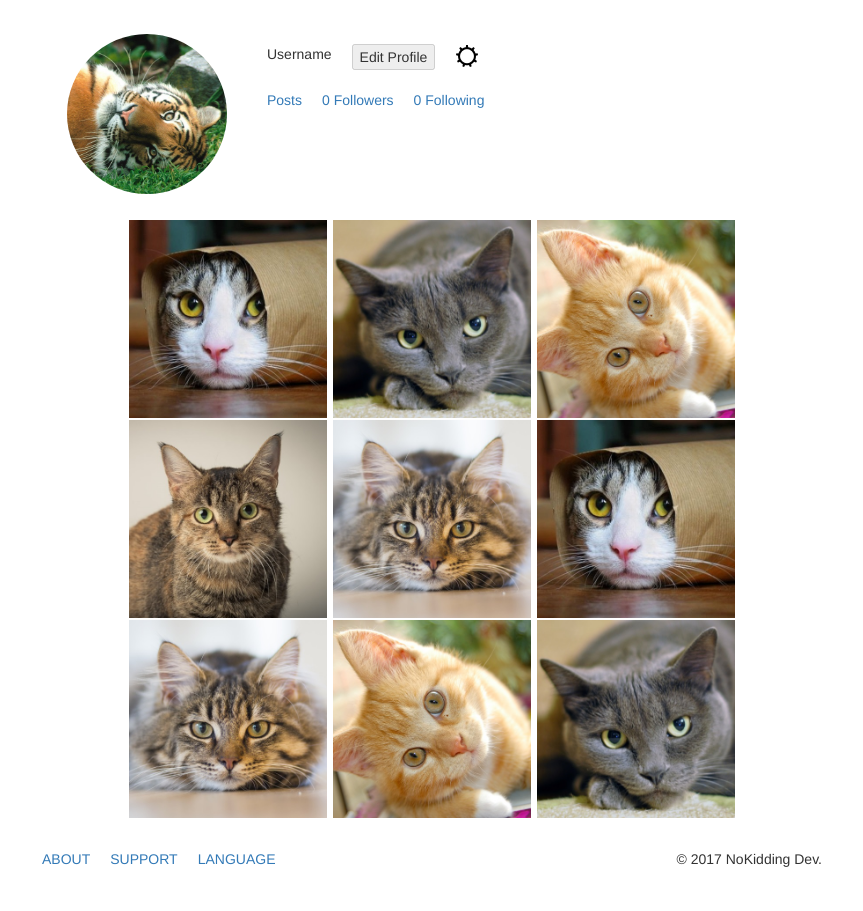
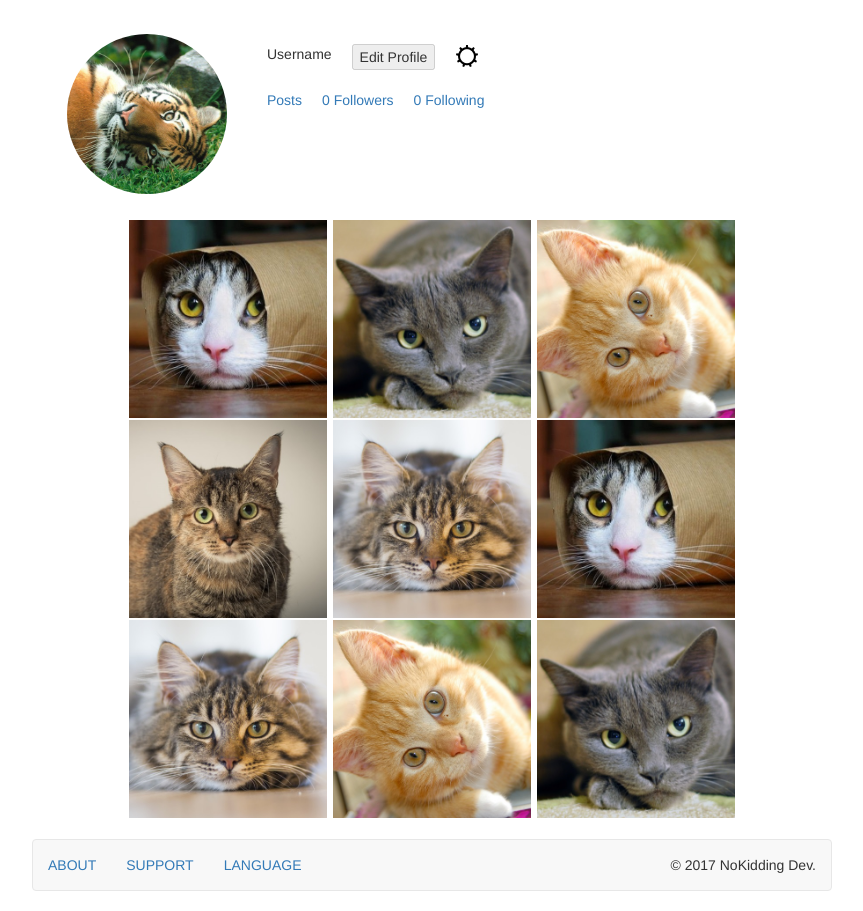
Before and after one commit to Sergio9145/WebDesign, a website: page client/index.html in a window 1280 px wide. Shown: the part 93-1004 px from the top of the page, without its empty margins (208-1071 px from the left). Before the commit the page ends 972 px from the top, so only its background shows below. Drawn offline with nearby package versions, Linux system fonts and the light colour scheme.

Commit message:
Added bootstrap footer (in separate file)

```diff
--- a/client/css/main_page.css
+++ b/client/css/main_page.css
@@ -103,5 +103,5 @@ li {
 }
 
 .footer_item {
-    padding: 10px;
+    padding: 15px;
 }
--- a/client/footer.html
+++ b/client/footer.html
@@ -0,0 +1,8 @@
+<footer>
+    <nav class="navbar navbar-default">
+        <div class="footer_item" style="float: left;"><a href="">ABOUT</a></div>
+        <div class="footer_item" style="float: left;"><a href="">SUPPORT</a></div>
+        <div class="footer_item" style="float: left;"><a href="">LANGUAGE</a></div>
+        <div class="footer_item" style="float: right;">&copy; 2017 NoKidding Dev.</div>
+    </nav>
+</footer>
--- a/client/index.html
+++ b/client/index.html
@@ -21,11 +21,13 @@ All copyrights reserved. -->
     <script src="https://ajax.googleapis.com/ajax/libs/jquery/3.2.1/jquery.min.js"></script>
     <script src="https://maxcdn.bootstrapcdn.com/bootstrap/3.3.7/js/bootstrap.min.js"></script>
     <script>$(function(){$("#headerContent").load("header.html");});</script>
+    <script>$(function(){$("#footerContent").load("footer.html");});</script>
 </head>
 
-<body><center>
+<body>
     <div id="headerContent"></div>
 
+    <center>
     <div id="Main">
         <div id="User">
             <div style="float: left; padding: 15px;">
@@ -63,13 +65,9 @@ All copyrights reserved. -->
             </div>
         </div>
     </div> <!-- Main-->
+    </center>
 
-    <footer>
-        <div class="footer_item" style="float: left;"><a href="">ABOUT</a></div>
-        <div class="footer_item" style="float: left;"><a href="">SUPPORT</a></div>
-        <div class="footer_item" style="float: left;"><a href="">LANGUAGE</a></div>
-        <div class="footer_item" style="float: right;">&copy; 2017 NoKidding Dev.</div>
-    </footer>
+<div id="footerContent"></div>
 
-</center></body>
+</body>
 </html>
```
Also changed, not shown: client/posts.html (+4 -0 lines).
